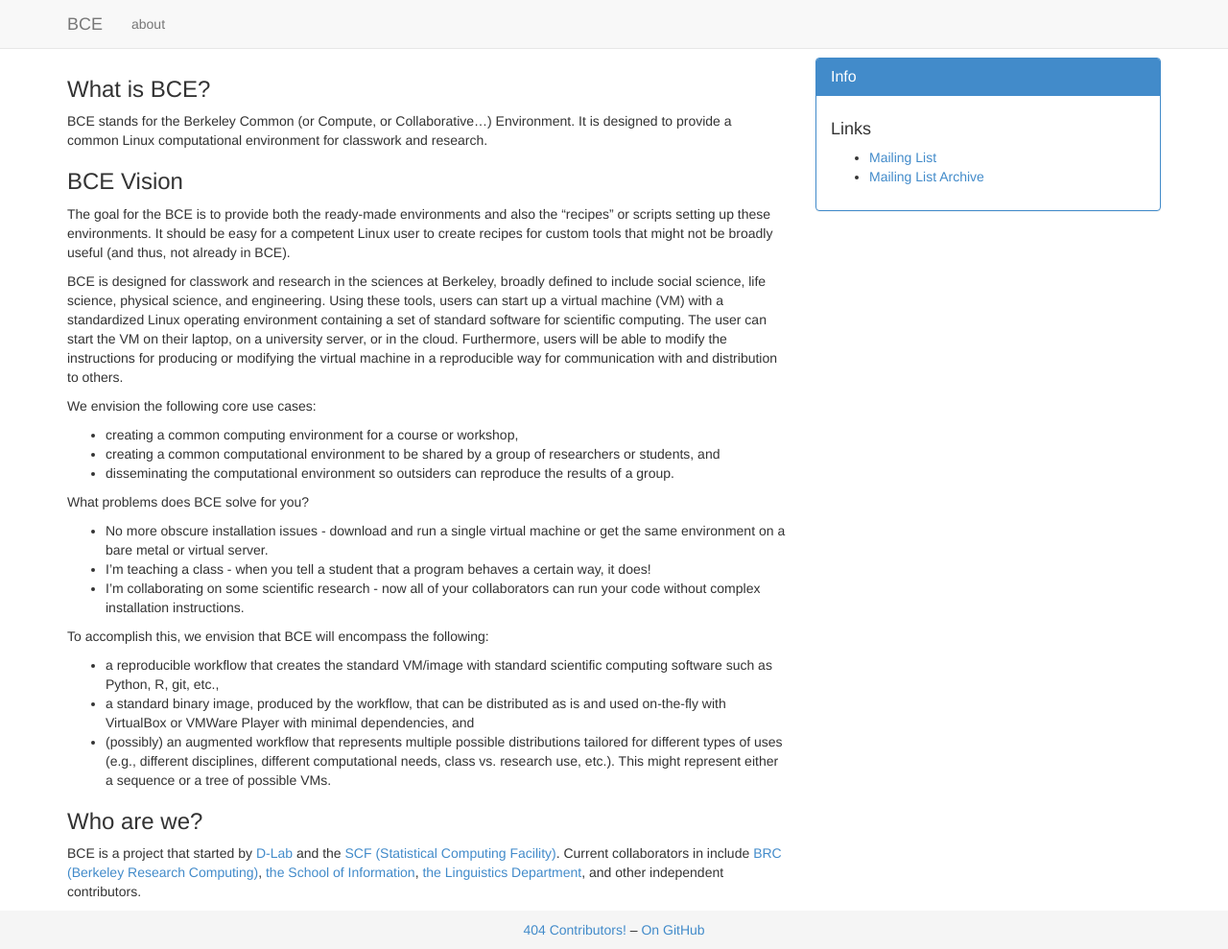
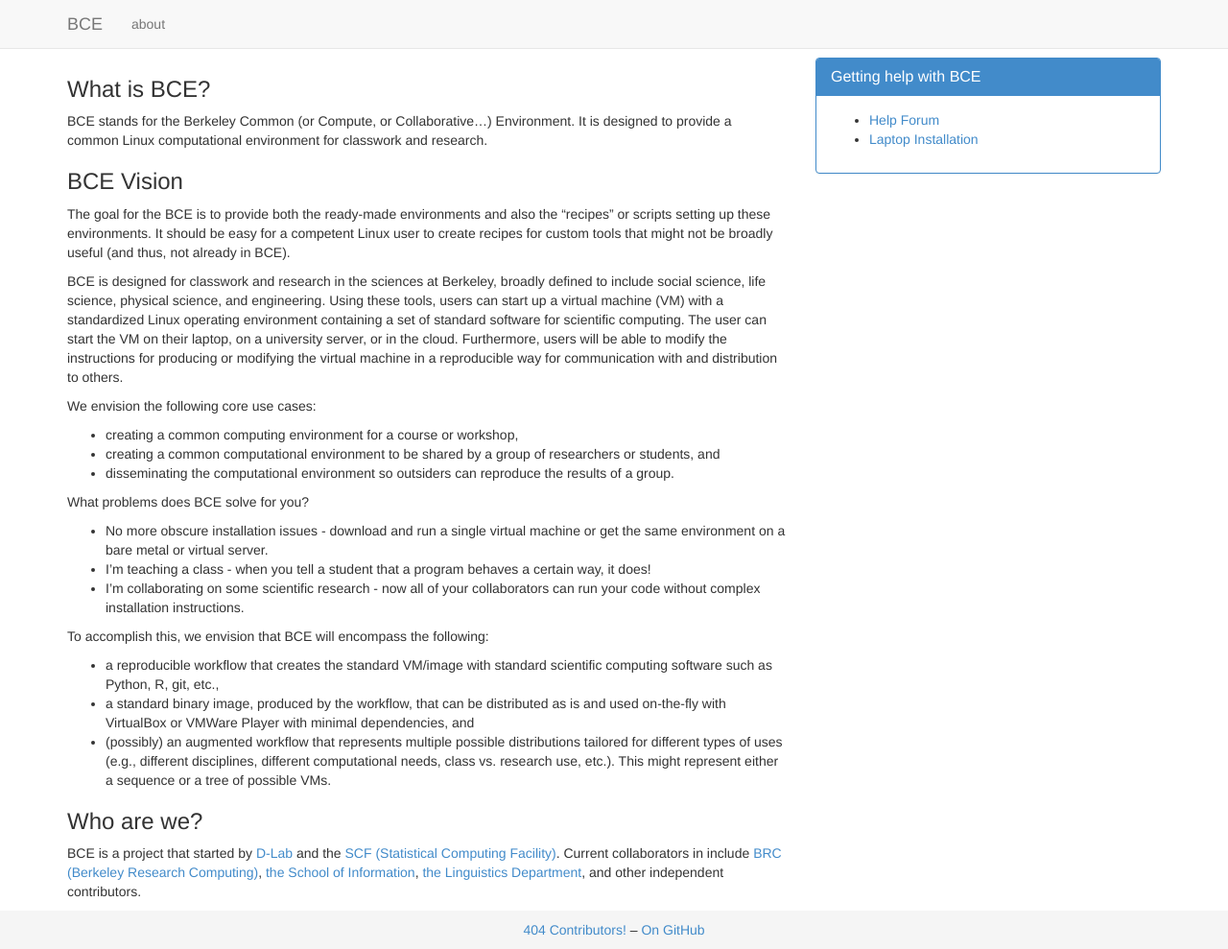
Before and after one commit to ucberkeley/bce-documentation, a Jekyll site: the page built from index.md, in a window 1280 px wide and 989 px high. Shown: the whole window at 96% size. Built offline with Jekyll 4.4.1, drawn with Linux system fonts in a browser that asks for light colours; nearby versions of some CDN libraries; library files that are not in the unit come from our copies; Markdown is read by kramdown in place of the engine named in the settings.

Commit message:
help links

```diff
--- a/_includes/info.md
+++ b/_includes/info.md
@@ -1,4 +1,2 @@
-#### Links
-
- - [Mailing List]()
- - [Mailing List Archive]()
+ - [Help Forum](https://groups.google.com/forum/#!forum/ucb-bce)
+ - [Laptop Installation](laptop-installation)
--- a/_layouts/default.html
+++ b/_layouts/default.html
@@ -63,7 +63,7 @@
             <div class="col-md-4 col-md-push-8">
                 <div class="panel panel-primary">
                     <div class="panel-heading">
-                        <h3 class="panel-title">Info</h3>
+                        <h3 class="panel-title">Getting help with BCE</h3>
                     </div>
                     <div class="panel-body">
 
```
